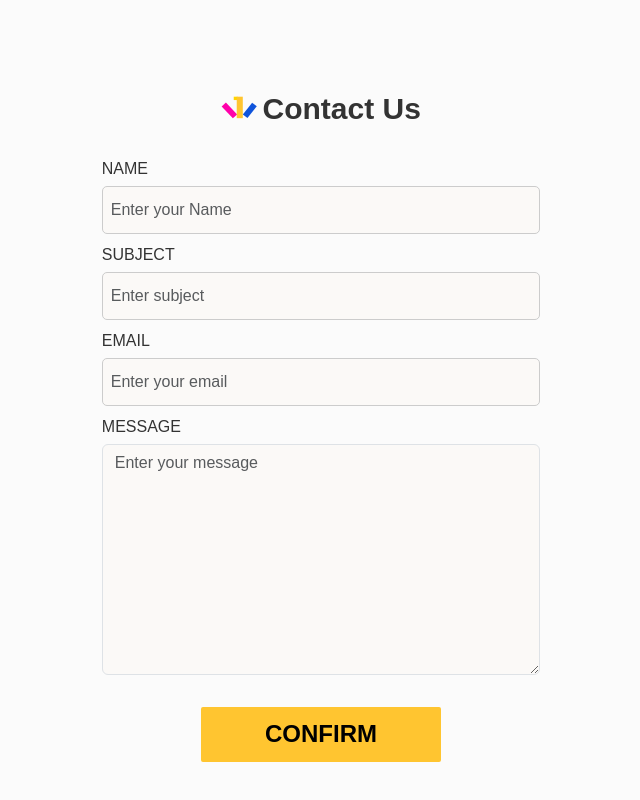
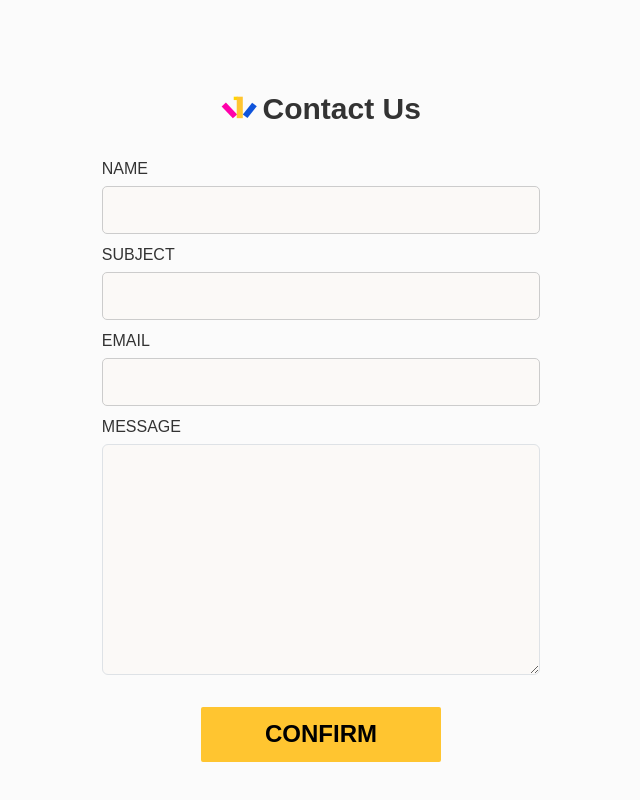
Before and after one commit to 1thing-org/1thing.org, a React (Create React App) app: page /aboutus in a window 1280 px wide. Shown: the part 1906-2706 px from the top of the page, without its empty margins (319-959 px from the left). Built offline with nearby package versions, Linux system fonts and the light colour scheme; no server answers.

Commit message:
clear sign up input messages

```diff
--- a/src/components/signup/SignUp.js
+++ b/src/components/signup/SignUp.js
@@ -11,19 +11,16 @@ class Signup extends Component {
     const fields = [
       {
         name: "NAME",
-        placeholder: "Enter your Name",
         type: "text",
         required: true,
       },
       {
         name: "EMAIL",
-        placeholder: "Enter your email",
         type: "email",
         required: true,
       },
       {
         name: "MESSAGE",
-        placeholder: "Enter your message",
         type: "textarea",
         required: true,
         rows: 7,
@@ -32,7 +29,6 @@ class Signup extends Component {
     if (containsSubject) {
       fields.splice(1, 0, {
         name: "SUBJECT",
-        placeholder: "Enter subject",
         type: "text",
         required: true,
       });
```
